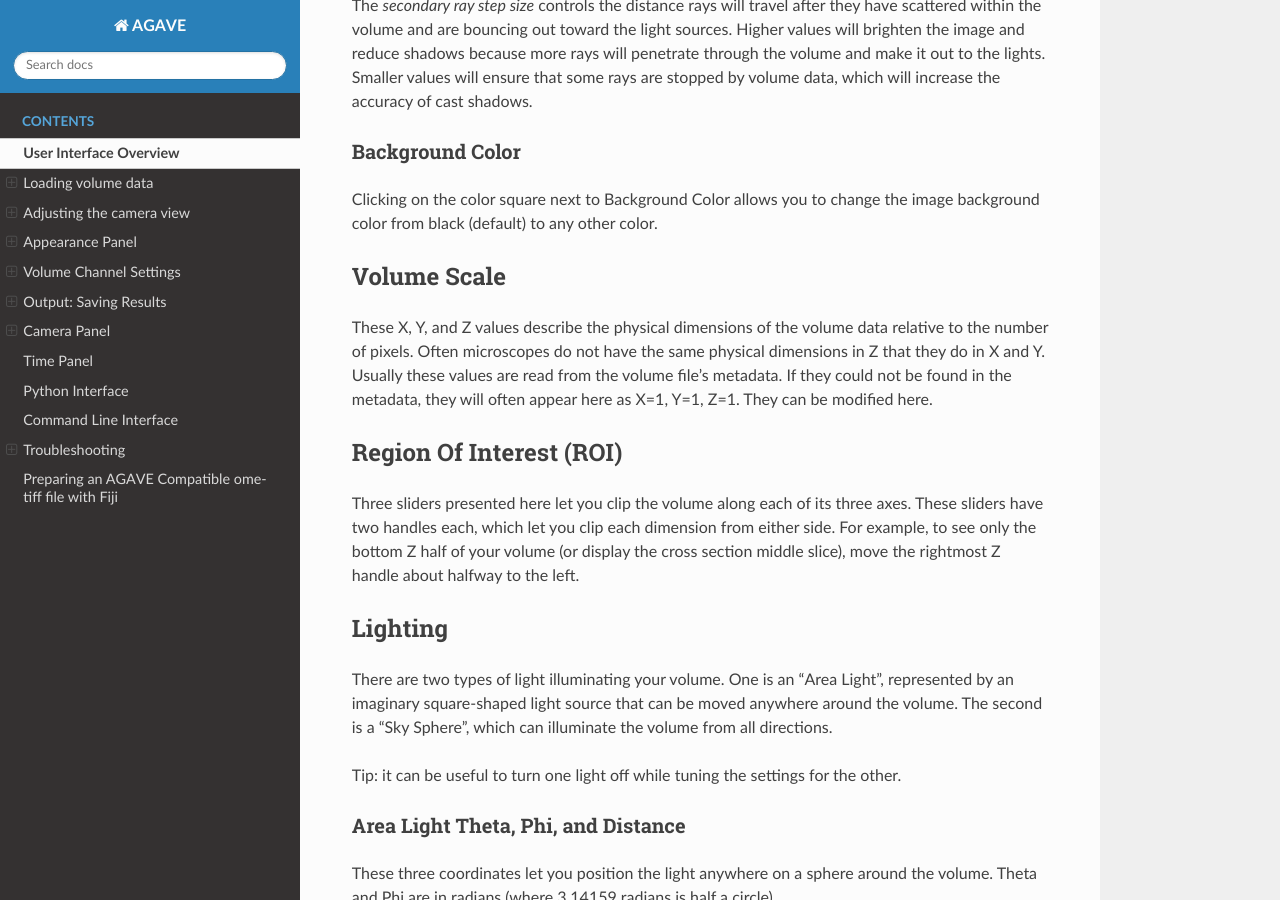
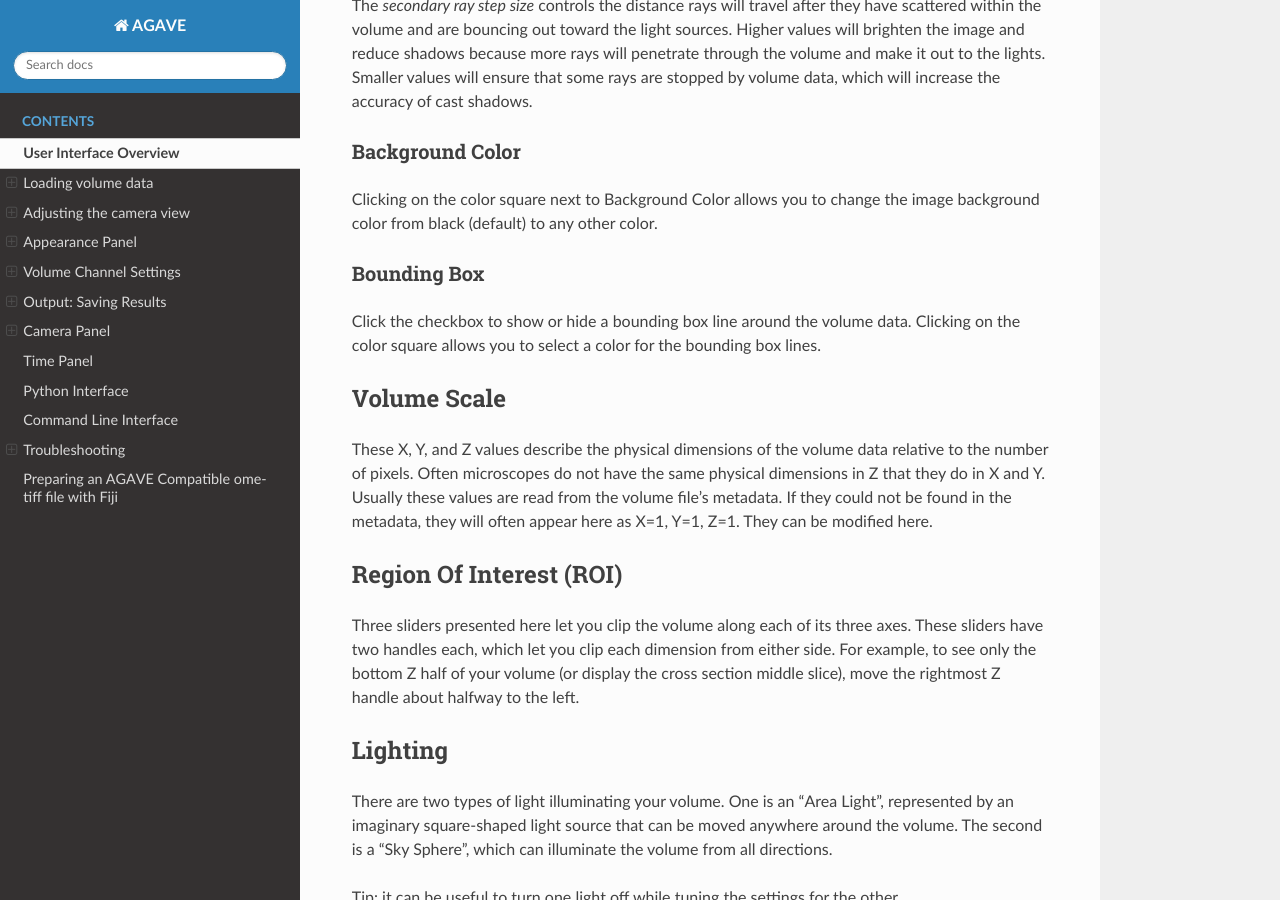
Before and after one commit to allen-cell-animated/agave, a Sphinx documentation site: the page built from docs/agave.rst, in a window 1280 px wide and 900 px high, scrolled down 3697 px. Built offline with Sphinx 7.4.7 and the Read the Docs theme 2.0.0, drawn with Linux system fonts in a browser that asks for light colours.

Commit message:
add doc for bounding box

```diff
--- a/docs/agave.rst
+++ b/docs/agave.rst
@@ -196,6 +196,13 @@ Background Color
 Clicking on the color square next to Background Color allows you to
 change the image background color from black (default) to any other
 color.
+
+Bounding Box
+^^^^^^^^^^^^
+
+Click the checkbox to show or hide a bounding box line around the volume data.
+Clicking on the color square allows you to select a color for the bounding
+box lines.
 
 Volume Scale
 ~~~~~~~~~~~~
```
